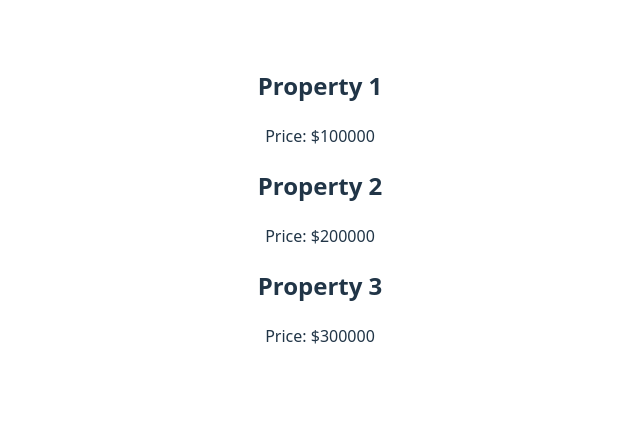
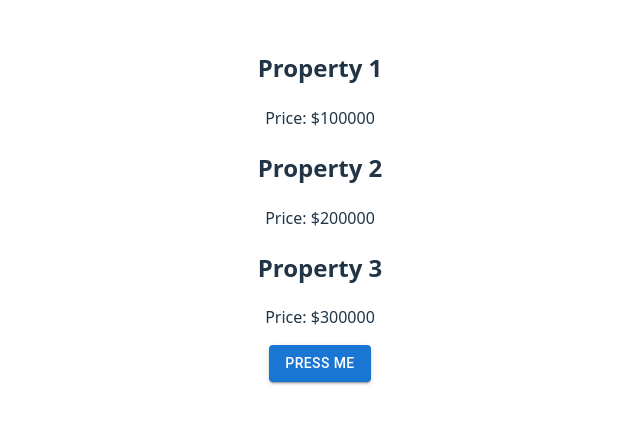
Before and after one commit to dvrishabh02/ReactPlayground, a React (Vite) app: page / in a window 1280 px wide. Shown: the part 194-618 px from the top of the page, without its empty margins (320-960 px from the left). Built offline with nearby package versions, Linux system fonts and the light colour scheme.

Commit message:
Added Material UI components

```diff
--- a/package.json
+++ b/package.json
@@ -10,6 +10,11 @@
     "preview": "vite preview"
   },
   "dependencies": {
+    "@emotion/react": "^11.14.0",
+    "@emotion/styled": "^11.14.0",
+    "@fontsource/roboto": "^5.2.5",
+    "@mui/icons-material": "^7.1.0",
+    "@mui/material": "^7.1.0",
     "react": "^19.1.0",
     "react-dom": "^19.1.0"
   },
--- a/src/App.jsx
+++ b/src/App.jsx
@@ -3,18 +3,26 @@
 import viteLogo from '/vite.svg'
 import './App.css'
 import PropertyList from './PropertyList'
+import Button from '@mui/material/Button';
 
-const properties=[
+
+function App() {
+  const properties=[
   { id: 1, name: 'Property 1', price: 100000 },
   { id: 2, name: 'Property 2', price: 200000 },
   { id: 3, name: 'Property 3', price: 300000 },
 ];
-function App() {
+    // const print=()=>{
+    //   properties.forEach((property) => {
+    //     property.name="Good Property ";
+    //   });
+    // }
 
 
   return (
     <>
       <PropertyList properties={properties} />
+      <Button variant="contained">Press Me</Button>
     </>
   )
 }
```
Also changed, not shown: 1 other file (tests, documents, lock files or other folders).
